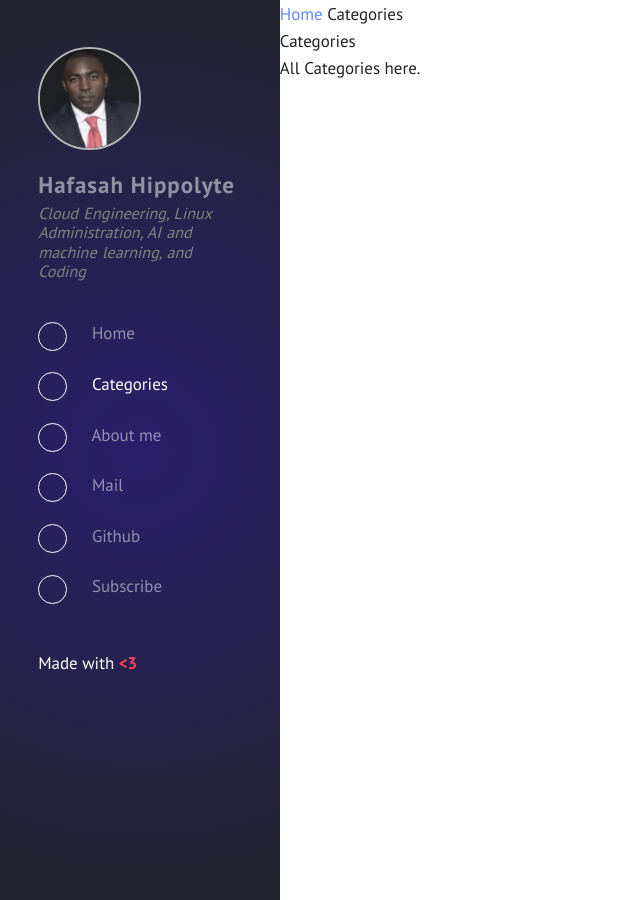
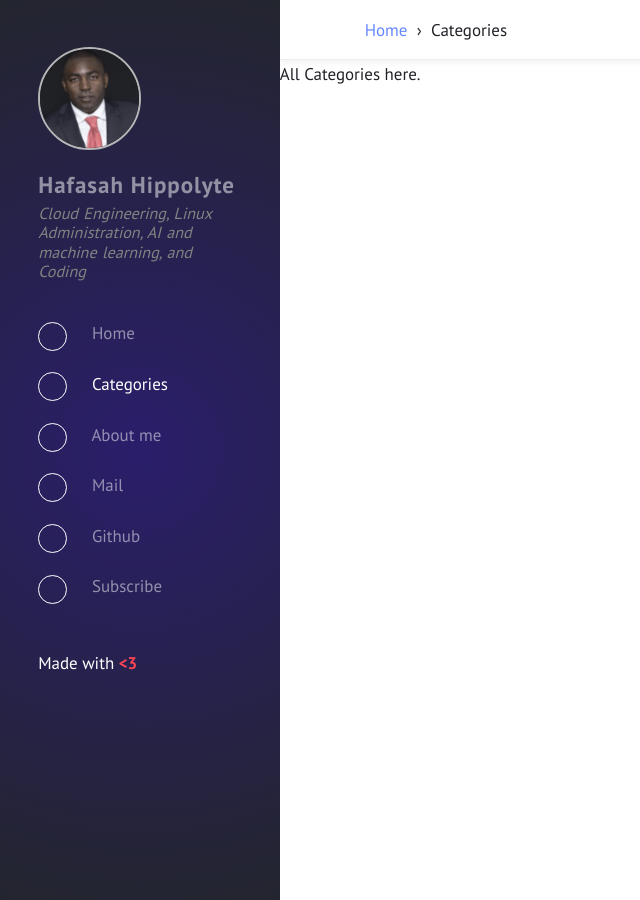
Before and after one commit to hfasah/hfasah.github.io, a Jekyll site: the page built from categories.html, in a window 1280 px wide. Shown: the whole page, without its empty margins (0-640 px from the left). Built offline with Jekyll 4.4.1, drawn with Linux system fonts in a browser that asks for light colours.

Commit message:
Update sidebar.html

```diff
--- a/_includes/sidebar.html
+++ b/_includes/sidebar.html
@@ -1,5 +1,5 @@
 <link rel="stylesheet" href="{{ "/assets/css/sidebar.css" | relative_url }}" media="screen and (min-width: 70em)">
-
+<link rel="stylesheet" href="{{ "/assets/css/custom.css" | relative_url }}" media="screen and (min-width: 70em)">
 <aside style="display: none">
   <div class="profile-wrapper text-center">
       <div id="avatar">
```
